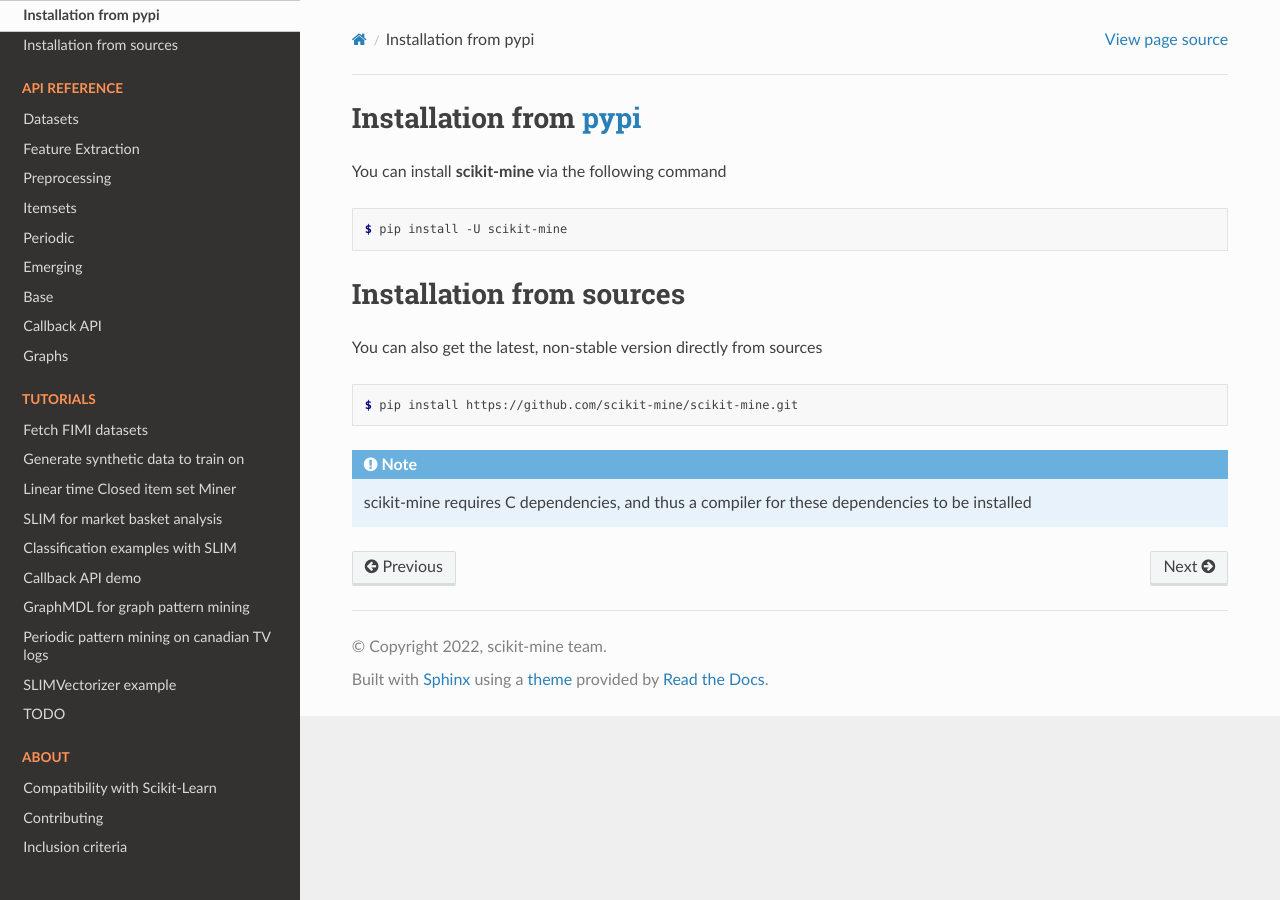
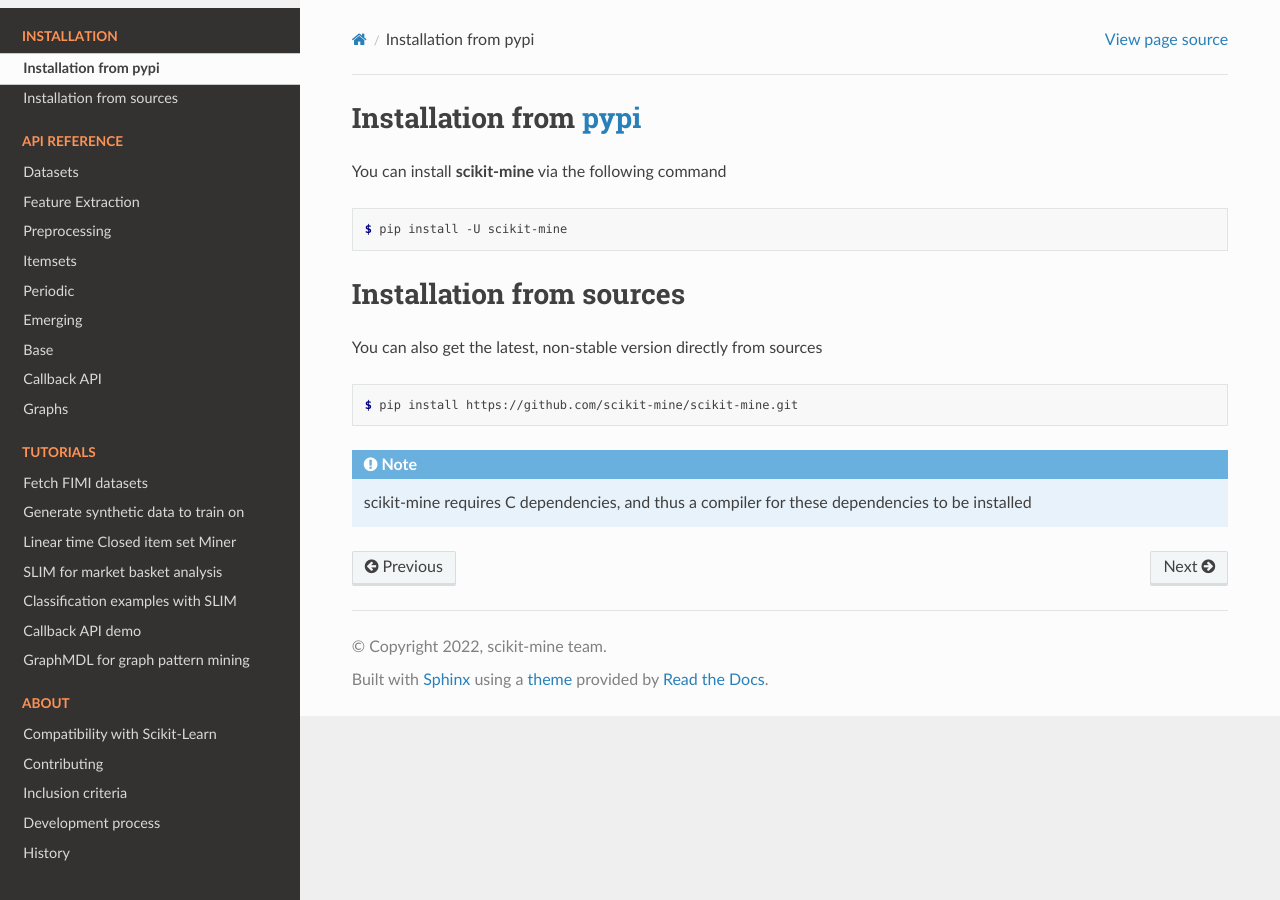
Before and after one commit to scikit-mine/scikit-mine, a Sphinx documentation site: the page built from docs/installation.rst, in a window 1280 px wide. Built offline with Sphinx 7.4.7 and the Read the Docs theme 2.0.0, drawn with Linux system fonts in a browser that asks for light colours.

Commit message:
Update doc

```diff
--- a/docs/index.rst
+++ b/docs/index.rst
@@ -31,8 +31,8 @@
    tutorials/itemsets/index
    tutorials/callbacks/index
    tutorials/graph/index
-   tutorials/periodic/index
-   tutorials/feature_extraction/index
+
+
 
 .. toctree::
    :maxdepth: 1
--- a/docs/tutorials/feature_extraction/index.rst
+++ /dev/null
@@ -1,3 +0,0 @@
-.. toctree::
-
-    SLIMVectorizer
--- a/docs/tutorials/periodic/index.rst
+++ /dev/null
@@ -1,3 +0,0 @@
-.. toctree::
-
-    periodic_canadian_tv
```
